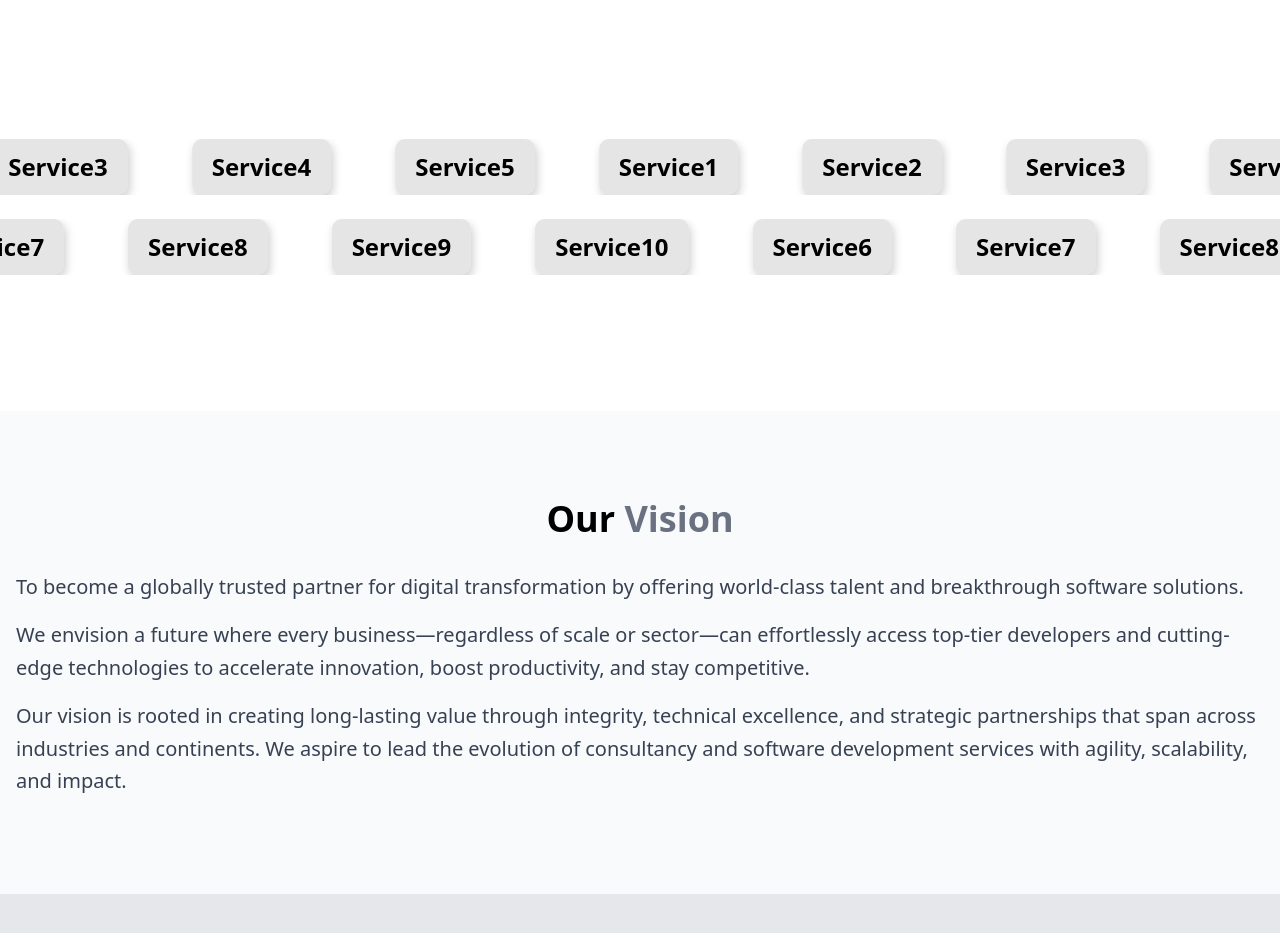
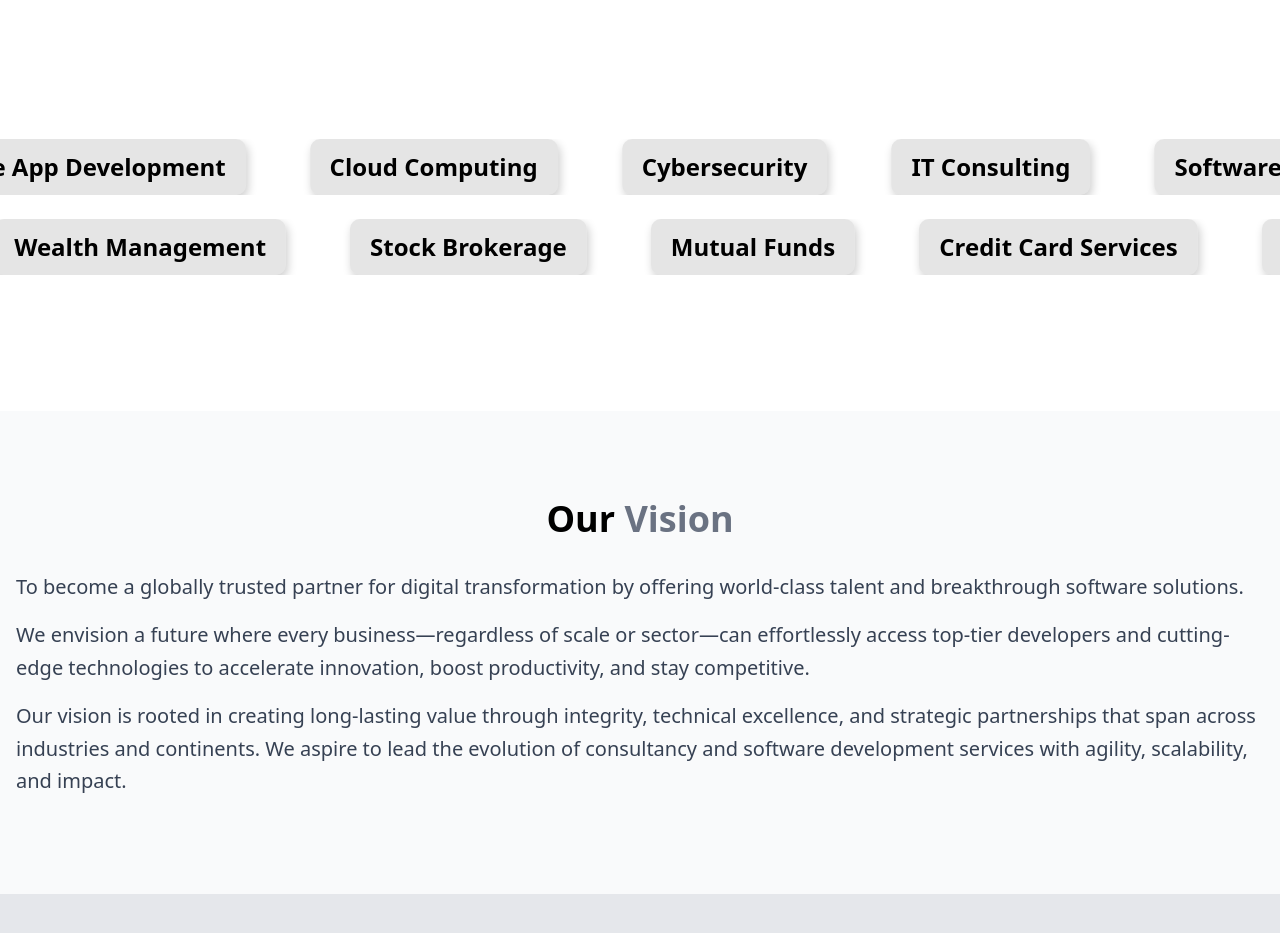
Before and after one commit to AnishS109/Solura-Tech-Project, a React (Vite) app: page / in a window 1280 px wide. Shown: the part 1960-2893 px from the top of the page. Built offline with nearby package versions, Linux system fonts and the light colour scheme.

Commit message:
add marque content

```diff
--- a/src/components/Marquee.jsx
+++ b/src/components/Marquee.jsx
@@ -2,8 +2,30 @@ import React from "react";
 import "../index.css"
 
 
-const servicesTop = ["Service1", "Service2", "Service3", "Service4", "Service5"];
-const servicesBottom = ["Service6", "Service7", "Service8", "Service9", "Service10"];
+const servicesTop = [
+  "Web Development",
+  "Mobile App Development",
+  "Cloud Computing",
+  "Cybersecurity",
+  "IT Consulting",
+  "Software Testing",
+  "UI/UX Design",
+  "Database Management",
+  "System Integration",
+  "Technical Support"
+];
+const servicesBottom = [
+  "Banking",
+  "Insurance",
+  "Wealth Management",
+  "Stock Brokerage",
+  "Mutual Funds",
+  "Credit Card Services",
+  "Tax Consulting",
+  "Accounting Services",
+  "Loan Services",
+  "Investment Advisory"
+];
 
 const Marquee = () => {
   return (
```
